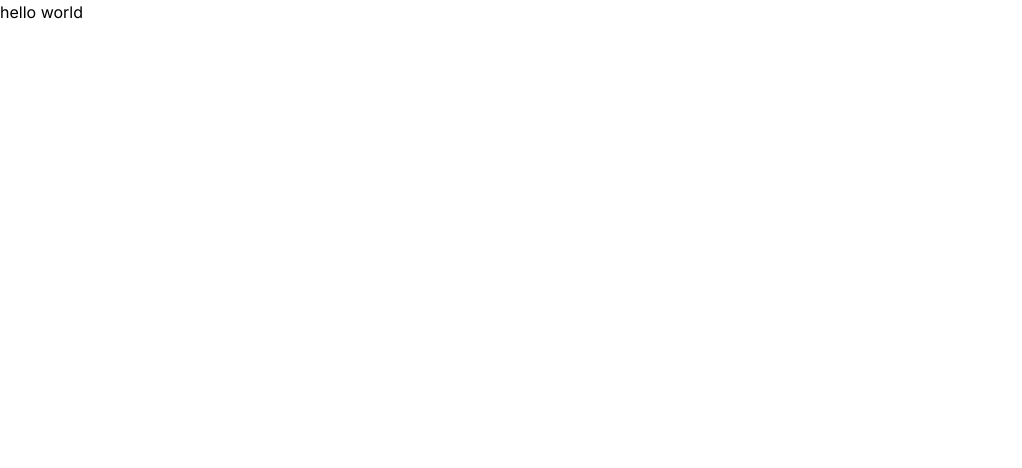
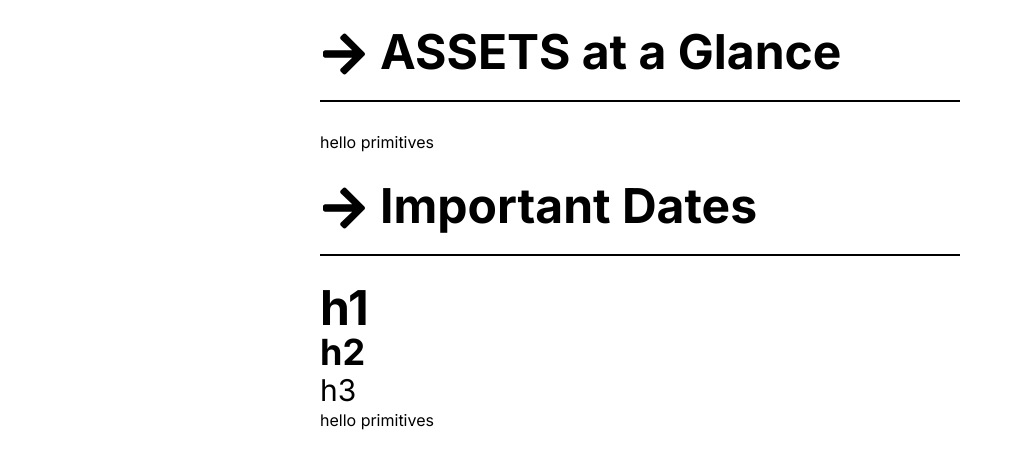
Before and after one commit to ASSETS-Conference/assets2024, a Next.js app: page / in a window 1280 px wide. Shown: the top 468 px of the page, without its empty margins (0-1022 px from the left). Built offline with nearby package versions, Linux system fonts and the light colour scheme.

Commit message:
feat: :sparkles: add primatives

```diff
--- /dev/null
+++ b/src/app/lib/primitives/Container.js
@@ -0,0 +1,9 @@
+import React from 'react'
+
+export default function Container({children}) {
+  return (
+    <div className='max-w-[75%] m-auto 2xl:max-w-[2560px] 2xl:px-80 xl:max-w-[100%] xl:px-80 md:max-w-[100%] md:px-40 '>
+      {children}
+    </div>
+  )
+}
--- /dev/null
+++ b/src/app/lib/primitives/Section.js
@@ -0,0 +1,17 @@
+import React from 'react'
+
+import { FaArrowRight } from 'react-icons/fa';
+
+export default function Section({ title, children }) {
+  return (
+    <section>
+      <div className='flex flex-row justify-flex-start content-center gap-3 mt-7 font-bold text-2xl md:text-3xl xl:text-5xl border-b-[2px] border-black'>
+        <FaArrowRight className='mt-[.1rem]'/>
+        <h1 className='mb-6'>{title}</h1>
+      </div>
+      <div className='mt-7'>
+        {children}
+      </div>
+    </section>
+  )
+}
--- /dev/null
+++ b/src/app/lib/primitives/headings/HeadingOne.js
@@ -0,0 +1,7 @@
+import React from 'react'
+
+export default function HeadingOne({children}) {
+  return (
+    <h1 className='font-bold text-2xl md:text-3xl xl:text-5xl'>{children}</h1>
+  )
+}
--- /dev/null
+++ b/src/app/lib/primitives/headings/HeadingThree.js
@@ -0,0 +1,7 @@
+import React from 'react'
+
+export default function HeadingThree({children}) {
+  return (
+    <h3 className='font-normal text-lg md:text-xl xl:text-3xl'>{children}</h3>
+  )
+}
--- /dev/null
+++ b/src/app/lib/primitives/headings/HeadingTwo.js
@@ -0,0 +1,7 @@
+import React from 'react'
+
+export default function HeadingTwo({children}) {
+  return (
+    <h2 className='font-bold text-xl md:text-2xl xl:text-4xl'>{children}</h2>
+  )
+}
--- a/src/app/page.js
+++ b/src/app/page.js
@@ -1,5 +1,23 @@
+import Container  from './lib/primitives/Container'
+import Section from "./lib/primitives/Section";
+import HeadingOne from './lib/primitives/headings/HeadingOne';
+import HeadingThree from './lib/primitives/headings/HeadingThree';
+import HeadingTwo from './lib/primitives/headings/HeadingTwo';
+
 export default function Home() {
   return (
-    <main id="content"><p>hello world</p></main>
-  )
+    <main id="content">
+      <Container>
+        <Section title="ASSETS at a Glance">
+          <p>hello primitives</p>
+        </Section>
+        <Section title="Important Dates">
+          <HeadingOne>h1</HeadingOne>
+          <HeadingTwo>h2</HeadingTwo>
+          <HeadingThree>h3</HeadingThree>
+          <p>hello primitives</p>
+        </Section>
+      </Container>
+    </main>
+  );
 }
```
Also changed, not shown: package.json (+5 -4 lines), 1 other file (tests, documents, lock files or other folders).
